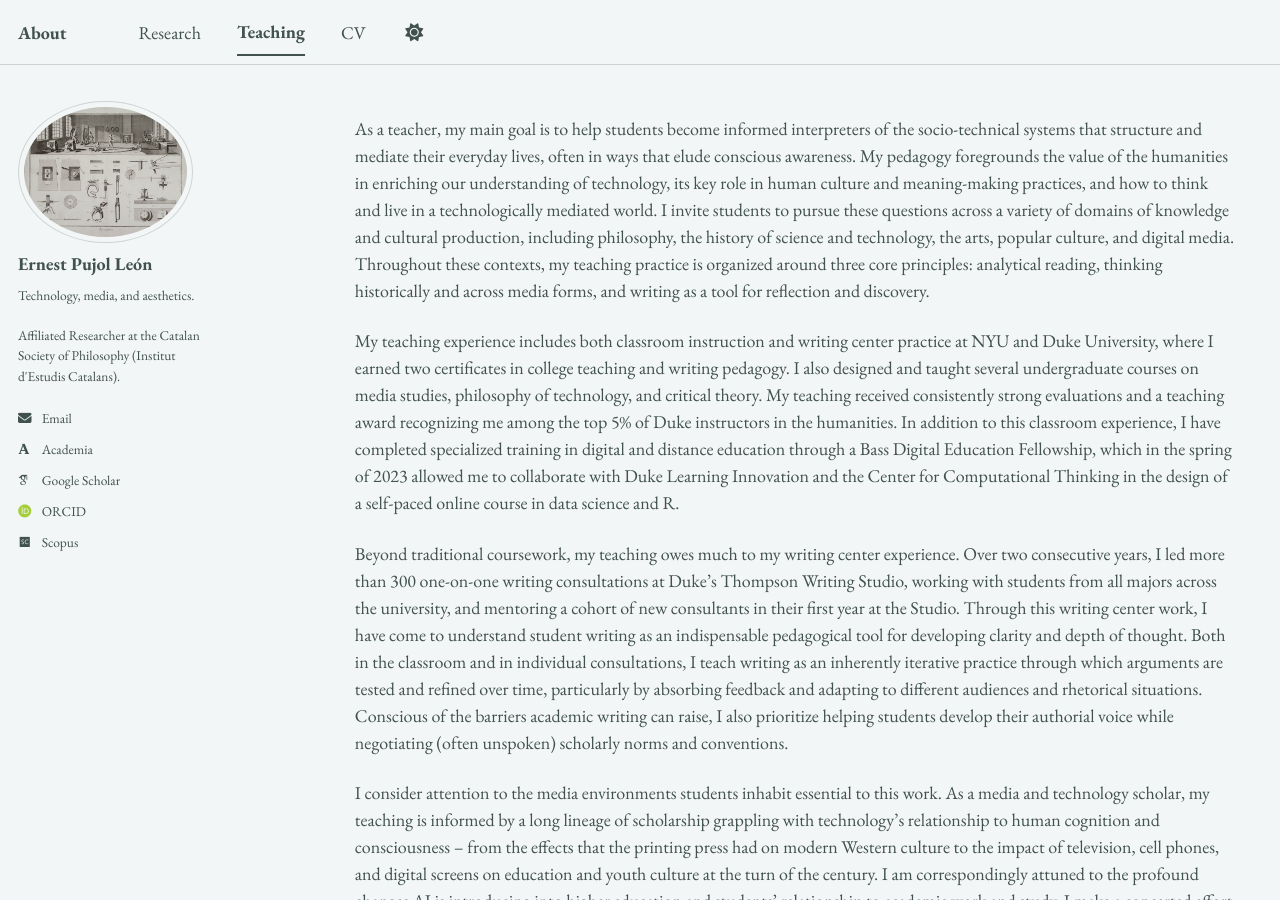
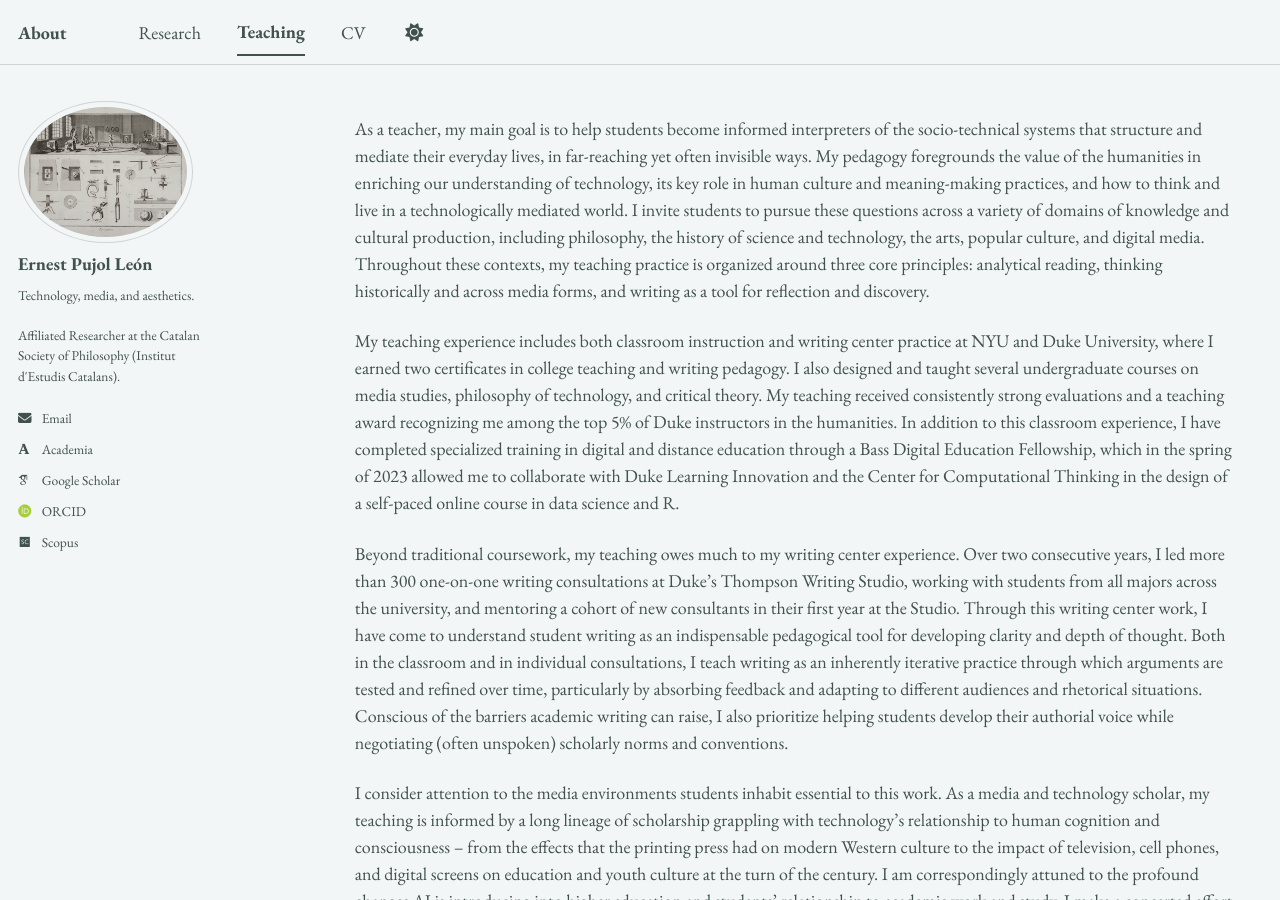
Before and after one commit to epujol90/epujol90.github.io, a Jekyll site: the page built from _pages/teaching.md, in a window 1280 px wide and 900 px high. Built offline with Jekyll 4.4.1, drawn with Linux system fonts in a browser that asks for light colours; some web fonts are replaced; a script bundle is joined from its source files by our own code; library files that are not in the unit come from our copies.

Commit message:
Update teaching.md

```diff
--- a/_pages/teaching.md
+++ b/_pages/teaching.md
@@ -5,7 +5,7 @@ permalink: /teaching/
 author_profile: true
 ---
 
-As a teacher, my main goal is to help students become informed interpreters of the socio-technical systems that structure and mediate their everyday lives, often in ways that elude conscious awareness. My pedagogy foregrounds the value of the humanities in enriching our understanding of technology, its key role in human culture and meaning-making practices, and how to think and live in a technologically mediated world. I invite students to pursue these questions across a variety of domains of knowledge and cultural production, including philosophy, the history of science and technology, the arts, popular culture, and digital media. Throughout these contexts, my teaching practice is organized around three core principles: analytical reading, thinking historically and across media forms, and writing as a tool for reflection and discovery.
+As a teacher, my main goal is to help students become informed interpreters of the socio-technical systems that structure and mediate their everyday lives, in far-reaching yet often invisible ways. My pedagogy foregrounds the value of the humanities in enriching our understanding of technology, its key role in human culture and meaning-making practices, and how to think and live in a technologically mediated world. I invite students to pursue these questions across a variety of domains of knowledge and cultural production, including philosophy, the history of science and technology, the arts, popular culture, and digital media. Throughout these contexts, my teaching practice is organized around three core principles: analytical reading, thinking historically and across media forms, and writing as a tool for reflection and discovery.
 
 My teaching experience includes both classroom instruction and writing center practice at NYU and Duke University, where I earned two certificates in college teaching and writing pedagogy. I also designed and taught several undergraduate courses on media studies, philosophy of technology, and critical theory. My teaching received consistently strong evaluations and a teaching award recognizing me among the top 5% of Duke instructors in the humanities. In addition to this classroom experience, I have completed specialized training in digital and distance education through a Bass Digital Education Fellowship, which in the spring of 2023 allowed me to collaborate with Duke Learning Innovation and the Center for Computational Thinking in the design of a self-paced online course in data science and R.
 
```
